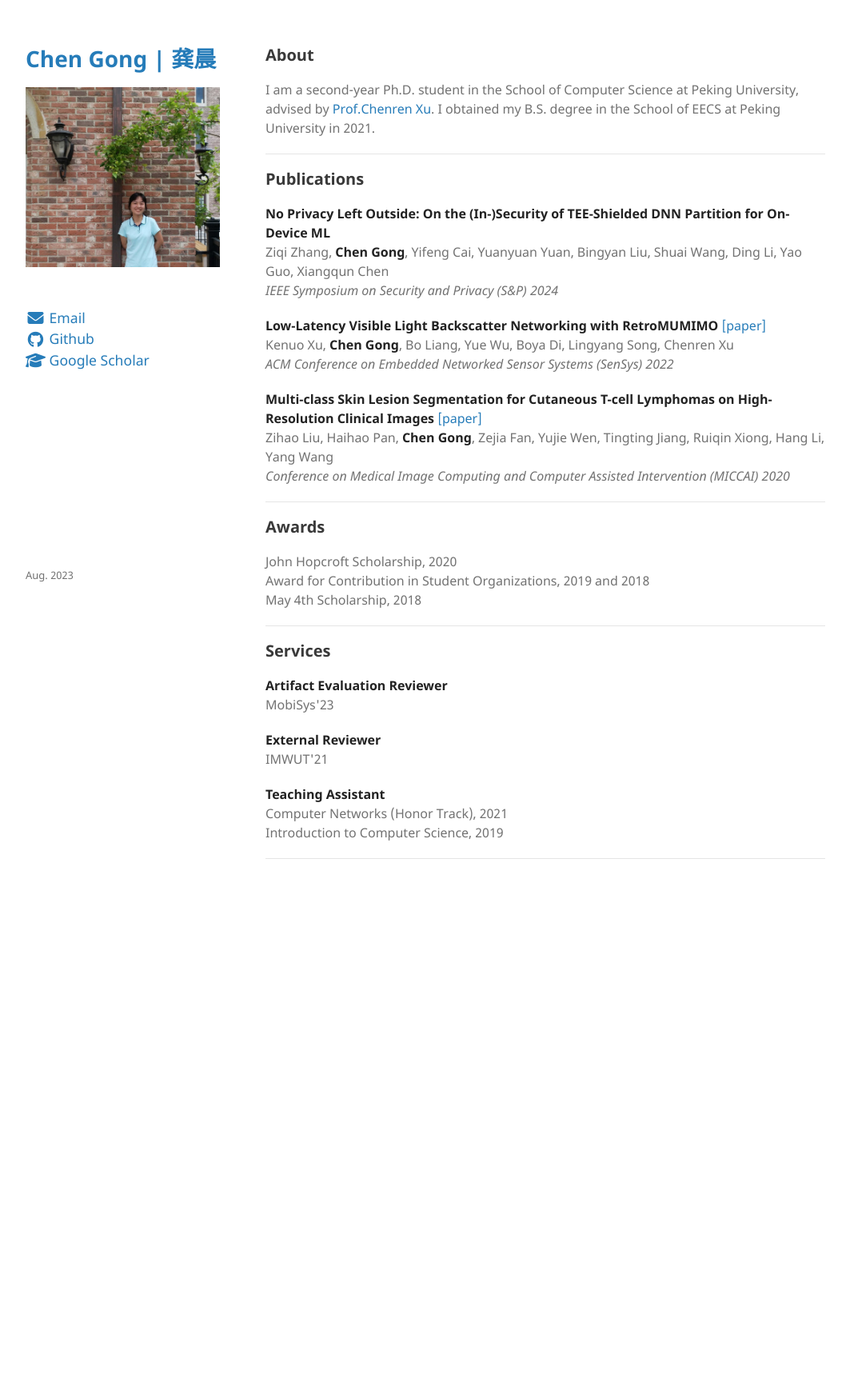
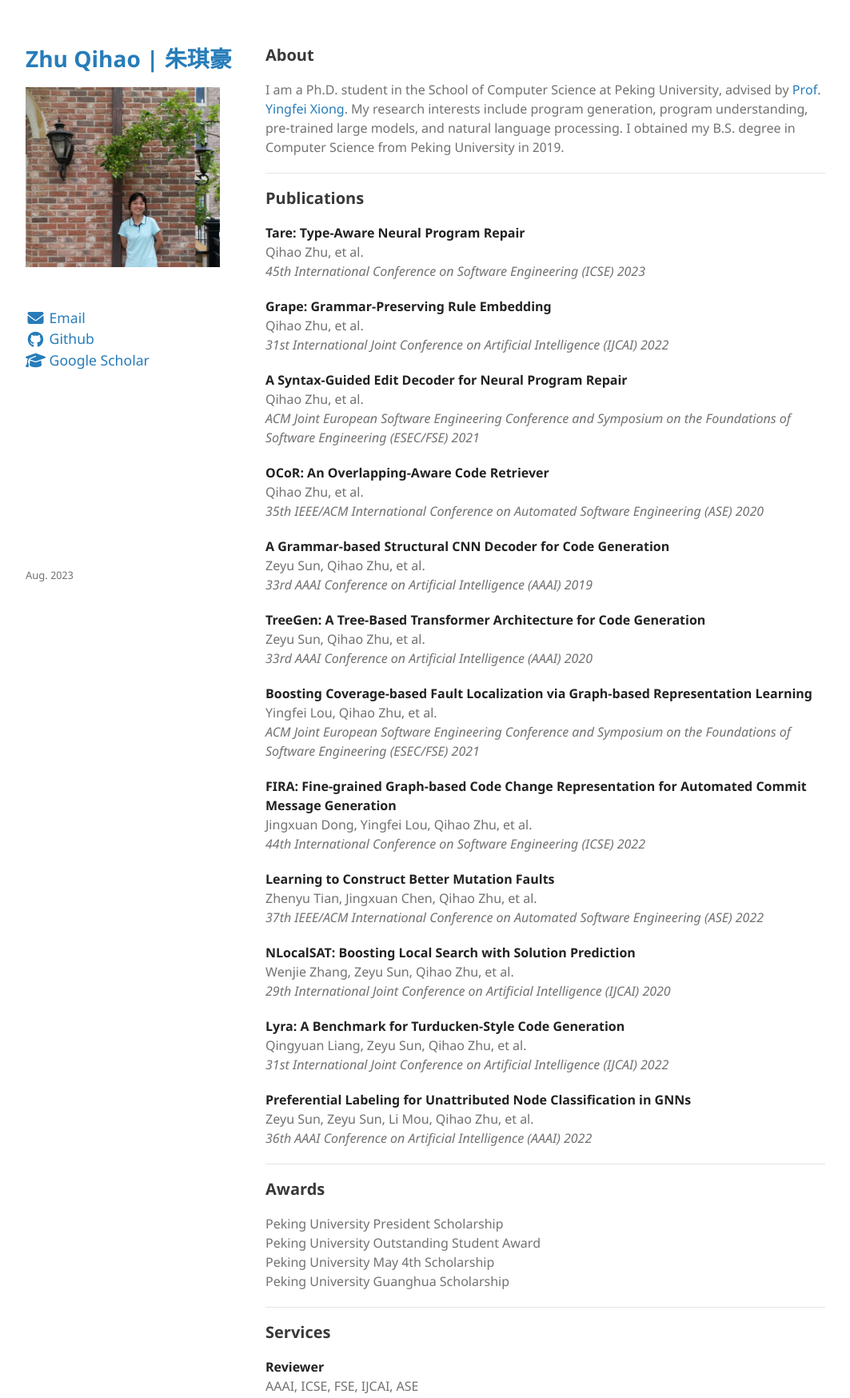
Before and after one commit to pkuzqh/pkuzqh.github.io, a plain HTML site: page index.html in a window 1280 px wide. Shown: the top 1748 px of the page at 80% size, without its empty margins (108-1171 px from the left). Before the commit the page ends 1144 px from the top, so only its background shows below. Drawn offline with Linux system fonts and the light colour scheme.

Commit message:
Update index.html

```diff
--- a/index.html
+++ b/index.html
@@ -13,7 +13,7 @@
     gtag('config', 'G-TM3153CWL5');
     </script>
 
-    <title>Chen Gong | 龚晨</title>
+    <title>Zhu Qihao | 朱琪豪</title>
     <meta charset="UTF-8">
     <meta http-equiv="X-UA-Compatible" content="IE=edge">
     <meta name="viewport" content="width=device-width, initial-scale=1">
@@ -31,7 +31,7 @@
   <body>
     <div class="wrapper">
       <header>
-        <h1><a href="index.html">Chen Gong | 龚晨</a></h1>
+        <h1><a href="index.html">Zhu Qihao | 朱琪豪</a></h1>
 
         <img src="assets/img/avatar.jpg" alt="Logo" style="width: 90%; height: 90%"/>
 
@@ -42,13 +42,13 @@
         <ul class="iconlink">
 
           <li>
-            <a href="mailto:gongchen17@pku.edu.cn">
+            <a href="mailto:zhuqh@pku.edu.cn">
               <i class="fas fa-fw fa-envelope fa-lg" aria-hidden="true"></i></i><span class="label" style="font-size: 110%"> Email</span>
             </a>
           </li>
 
           <li>
-            <a href="https://www.github.com/gcc17">
+            <a href="https://www.github.com/zhuqh">
               <i class="fab fa-fw fa-github fa-lg" aria-hidden="true"></i></i><span class="label" style="font-size: 110%"> Github</span>
             </a>
           </li>
@@ -65,66 +65,78 @@
       <section>
 
       <h2 id="about">About</h2>
-<p>I am a second-year Ph.D. student in the School of Computer Science at Peking University, advised by <a href="https://soar.group/chenren/">Prof.Chenren Xu</a>. I obtained my B.S. degree in the School of EECS at Peking University in 2021.</p>
+<p>I am a Ph.D. student in the School of Computer Science at Peking University, advised by <a href="https://soar.group/chenren/">Prof. Yingfei Xiong</a>. My research interests include program generation, program understanding, pre-trained large models, and natural language processing. I obtained my B.S. degree in Computer Science from Peking University in 2019.</p>
 
 <hr />
 
 <h2 id="publications">Publications</h2>
 
-<p> <strong>No Privacy Left Outside: On the (In-)Security of TEE-Shielded DNN Partition for On-Device ML</strong> <br />
-  Ziqi Zhang, <strong>Chen Gong</strong>, Yifeng Cai, Yuanyuan Yuan, Bingyan Liu, Shuai Wang, Ding Li, Yao Guo, Xiangqun Chen <br />
-<em> IEEE Symposium on Security and Privacy (S&P) 2024 </em></p>
+<p> <strong>Tare: Type-Aware Neural Program Repair</strong> <br />
+  Qihao Zhu, et al. <br />
+<em>45th International Conference on Software Engineering (ICSE) 2023</em></p>
 
-<p><strong>Low-Latency Visible Light Backscatter Networking with RetroMUMIMO </strong> <a href="https://dl.acm.org/doi/abs/10.1145/3560905.3568507">[paper]</a> <br />
-  Kenuo Xu, <strong>Chen Gong</strong>, Bo Liang, Yue Wu, Boya Di, Lingyang Song, Chenren Xu <br />
-<em>ACM Conference on Embedded Networked Sensor Systems (SenSys) 2022</em> </p>
+<p><strong>Grape: Grammar-Preserving Rule Embedding</strong> <br />
+  Qihao Zhu, et al. <br />
+<em>31st International Joint Conference on Artificial Intelligence (IJCAI) 2022</em> </p>
 
-<p><strong>Multi-class Skin Lesion Segmentation for Cutaneous T-cell Lymphomas on High-Resolution Clinical Images</strong> <a href="https://link.springer.com/chapter/10.1007/978-3-030-59725-2_34">[paper]</a> <br />
-  Zihao Liu, Haihao Pan, <strong>Chen Gong</strong>, Zejia Fan, Yujie Wen, Tingting Jiang, Ruiqin Xiong, Hang Li, Yang Wang<br />
-<em>Conference on Medical Image Computing and Computer Assisted Intervention (MICCAI) 2020</em></p>
+<p><strong>A Syntax-Guided Edit Decoder for Neural Program Repair</strong> <br />
+  Qihao Zhu, et al. <br />
+<em>ACM Joint European Software Engineering Conference and Symposium on the Foundations of Software Engineering (ESEC/FSE) 2021</em></p>
 
+<p><strong>OCoR: An Overlapping-Aware Code Retriever</strong> <br />
+  Qihao Zhu, et al. <br />
+<em>35th IEEE/ACM International Conference on Automated Software Engineering (ASE) 2020</em></p>
+
+<p><strong>A Grammar-based Structural CNN Decoder for Code Generation</strong> <br />
+  Zeyu Sun, Qihao Zhu, et al. <br />
+<em>33rd AAAI Conference on Artificial Intelligence (AAAI) 2019</em></p>
+
+<p><strong>TreeGen: A Tree-Based Transformer Architecture for Code Generation</strong> <br />
+  Zeyu Sun, Qihao Zhu, et al. <br />
+<em>33rd AAAI Conference on Artificial Intelligence (AAAI) 2020</em></p>
+
+<p><strong>Boosting Coverage-based Fault Localization via Graph-based Representation Learning</strong> <br />
+  Yingfei Lou, Qihao Zhu, et al. <br />
+<em>ACM Joint European Software Engineering Conference and Symposium on the Foundations of Software Engineering (ESEC/FSE) 2021</em></p>
+
+<p><strong>FIRA: Fine-grained Graph-based Code Change Representation for Automated Commit Message Generation</strong> <br />
+  Jingxuan Dong, Yingfei Lou, Qihao Zhu, et al. <br />
+<em>44th International Conference on Software Engineering (ICSE) 2022</em></p>
+
+<p><strong>Learning to Construct Better Mutation Faults</strong> <br />
+  Zhenyu Tian, Jingxuan Chen, Qihao Zhu, et al. <br />
+<em>37th IEEE/ACM International Conference on Automated Software Engineering (ASE) 2022</em></p>
+
+<p><strong>NLocalSAT: Boosting Local Search with Solution Prediction</strong> <br />
+  Wenjie Zhang, Zeyu Sun, Qihao Zhu, et al. <br />
+<em>29th International Joint Conference on Artificial Intelligence (IJCAI) 2020</em></p>
+
+<p><strong>Lyra: A Benchmark for Turducken-Style Code Generation</strong> <br />
+  Qingyuan Liang, Zeyu Sun, Qihao Zhu, et al. <br />
+<em>31st International Joint Conference on Artificial Intelligence (IJCAI) 2022</em></p>
+
+<p><strong>Preferential Labeling for Unattributed Node Classification in GNNs</strong> <br />
+  Zeyu Sun, Zeyu Sun, Li Mou, Qihao Zhu, et al. <br />
+<em>36th AAAI Conference on Artificial Intelligence (AAAI) 2022</em></p>
 
 <hr />
 
-<!-- <h2 id="experiences">Experiences</h2>
-<p><strong>Research Assistant, Purdue University</strong><br />
-Aug. 2018 - Present<br />
-<em>Designed and developed static/dynamic program analysis techniques for Bluetooth security and Machine Learning security</em></p>
-
-<p><strong>Software Engineer Intern, FMA Technology (Acquired by Ant Group)</strong><br />
-Apr. 2018 - July 2018 <br />
-<em>Developed distributed graph database</em></p>
-
-<p><strong>Research Assistant, The Chinese University of Hong Kong</strong><br />
-July 2017 - Sept. 2017; Jan. 2018 - Apr. 2018<br />
-<em>Designed and developed distributed machine learning system</em></p>
-
-
-<hr /> -->
-
 <h2 id="awards">Awards</h2>
-<p>John Hopcroft Scholarship, 2020 <br />
-  Award for Contribution in Student Organizations, 2019 and 2018 <br />
-  May 4th Scholarship, 2018 </p>
+<p>Peking University President Scholarship <br />
+  Peking University Outstanding Student Award <br />
+  Peking University May 4th Scholarship <br />
+  Peking University Guanghua Scholarship</p>
 
 <hr />
 
 <h2 id="services">Services</h2>
 
-<!-- <p><strong>Artifact Evaluation Committee</strong> <br />
-USENIX Security ‘22, ‘23<br />
-EuroSys ‘23</p> -->
-
-<p> <strong>Artifact Evaluation Reviewer</strong> <br />
-MobiSys'23
-</p>
-
-<p><strong>External Reviewer</strong><br />
-IMWUT'21 </p>
+<p> <strong>Reviewer</strong> <br />
+AAAI, ICSE, FSE, IJCAI, ASE</p>
 
 <p><strong>Teaching Assistant</strong><br />
-  Computer Networks (Honor Track), 2021 <br />
-  Introduction to Computer Science, 2019 <br />
+  Program Analysis, 2022 <br />
+  Software Engineering, 2021 <br />
 </p>
 
 <hr />
```
